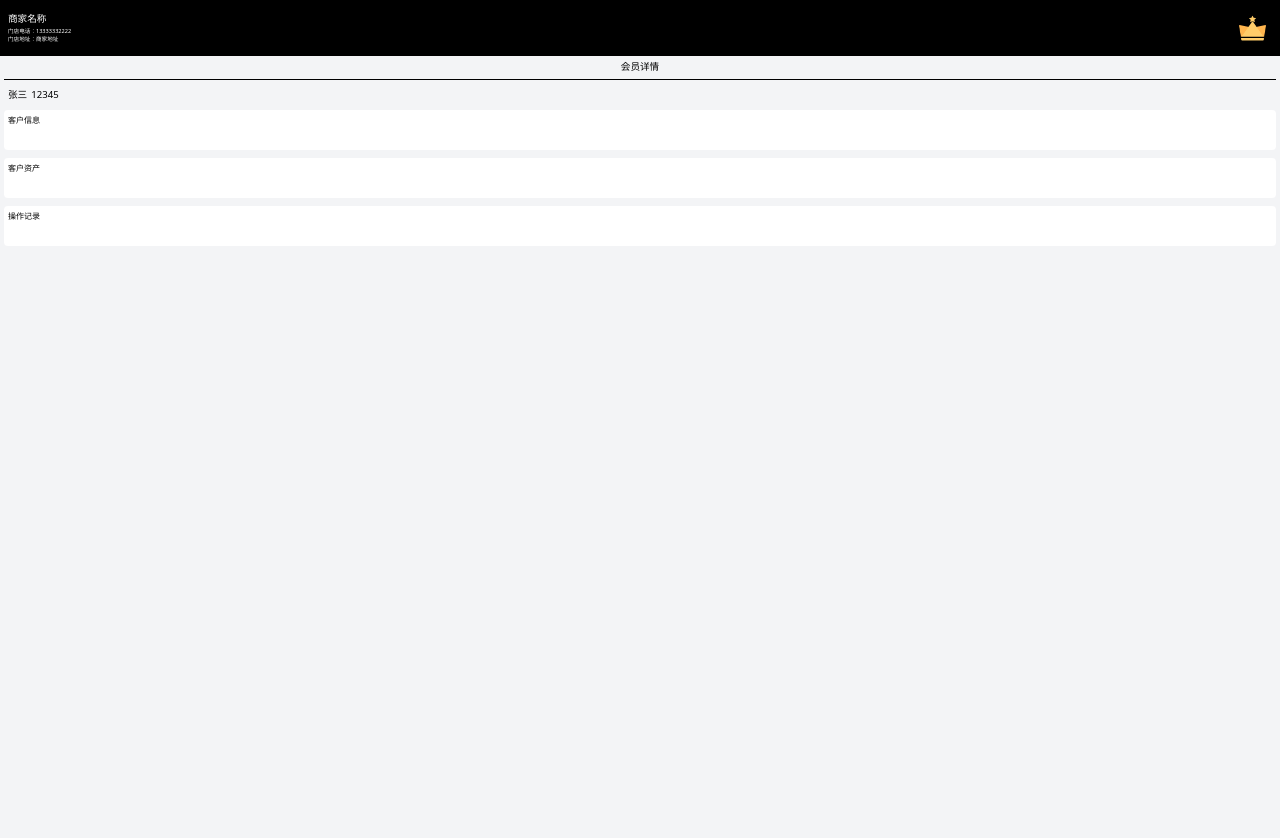
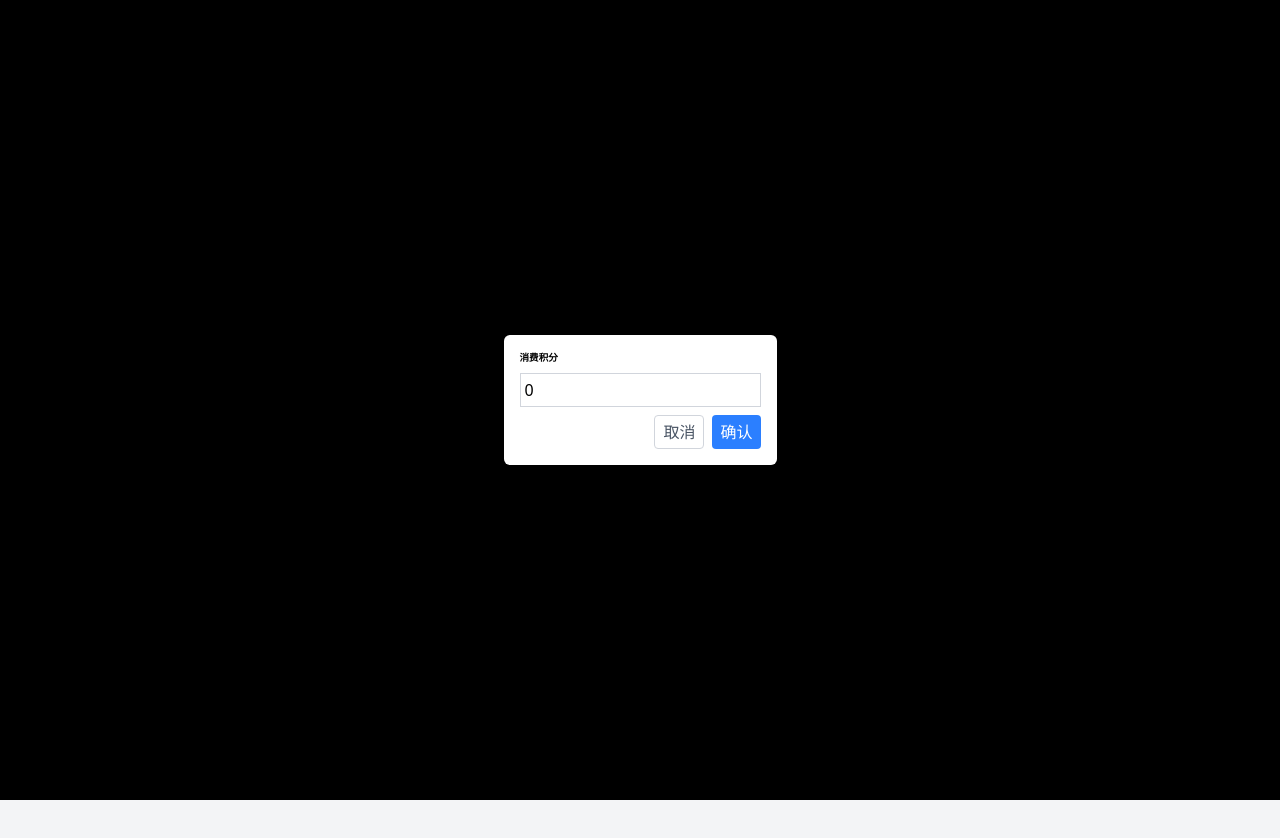
Before and after one commit to zzzpeifeng/common_tools_h5, a Vue app: page /#/offlineStore/member-detail in a window 1280 px wide. Shown: the top 838 px of the page. Built offline with nearby package versions, Linux system fonts and the light colour scheme.

Commit message:
新增积分操作弹窗（未完成）

```diff
--- a/src/components/MemberDetail.vue
+++ b/src/components/MemberDetail.vue
@@ -1,5 +1,43 @@
 <script setup lang="ts">
+import { ref } from 'vue';
 
+  // 控制弹窗显示与隐藏
+  const showPopup = ref(true);
+  // 存储当前积分
+  // const currentPoints = ref(100);
+  // 存储要消费的积分
+  const pointsToConsume = ref(0);
+
+const logList = [
+    {
+      id: '001',
+      name: '张三',
+      date: '2025-05-02',
+      point: '100',
+      money: '100'
+    },
+    {
+      id: '002',
+      name: '李四',
+      date: '2025-05-02',
+      point: '100',
+      money: '100'
+    },
+    {
+      id: '003',
+      name: '王五',
+      date: '2025-05-02',
+      point: '100',
+      money: '100'
+    },
+    {
+      id: '004',
+      name: '赵六',
+      date: '2025-05-02',
+      point: '100',
+      money: '100'
+    }
+  ]
 </script>
 
 <template>
@@ -9,30 +47,82 @@
     </div>
 
     <div class="mt-2">
-      <div class="flex items-center">
-        <span class="text-[0.6rem] text-black px-1 font-light">张三</span>
-        <span class="text-[0.6rem] text-black font-light">12345</span>
-      </div>
-      <div class="bg-white h-10 rounded-sm my-2">
+<!--      <div class="flex items-center">-->
+<!--        <span class="text-[0.6rem] text-black px-1 font-light">张三</span>-->
+<!--        <span class="text-[0.6rem] text-black font-light">12345</span>-->
+<!--      </div>-->
+      <div class="bg-white h-11 rounded-sm my-2">
         <div class="flex items-center">
           <span class="text-[0.5rem] font-extralight text-black p-1">客户信息</span>
         </div>
-        <div class="flex items-center">
+        <div class="flex flex-row space-x-0.5">
+          <div class="flex flex-col flex-auto">
+            <span class="text-[0.4rem] px-1">张三</span>
+            <span class="text-[0.4rem] px-1">13223322233</span>
+          </div>
+          <div class="flex flex-col flex-auto">
+            <span class="text-gray-400 text-[0.4rem] px-1">加入日期</span>
+            <span class="text-[0.4rem] px-1">2025-05-02</span>
+          </div>
         </div>
       </div>
-      <div class="bg-white h-10 rounded-sm my-2">
+      <div class="bg-white h-11 rounded-sm my-2">
         <div class="flex items-center">
           <span class="text-[0.5rem] font-extralight text-black p-1">客户资产</span>
         </div>
-        <div class="flex items-center">
+        <div class="flex flex-row space-x-4">
+          <div class="flex flex-col flex-auto">
+            <span class="text-gray-400 text-[0.4rem] px-1">积分</span>
+            <span class="text-[0.4rem] px-1">100</span>
+          </div>
+          <div class="flex flex-auto justify-center items-center">
+            <button class="text-blue-400 px-1 border-1 rounded-xs w-10">消费积分</button>
+          </div>
         </div>
       </div>
 
-      <div class="bg-white h-10 rounded-sm my-2">
+      <!-- 弹窗 -->
+      <div v-if="showPopup" class="fixed inset-0 flex items-center justify-center bg-black bg-opacity-50">
+        <div class="bg-white p-4 rounded-md">
+          <h3 class="text-[0.6rem] font-semibold mb-2">消费积分</h3>
+          <input
+              type="number"
+              v-model="pointsToConsume"
+              class="border border-gray-300 p-1 mb-2 w-full"
+              placeholder="输入要消费的积分"
+          />
+          <div class="flex justify-end space-x-2">
+            <button
+                class="text-gray-600 px-2 py-1 border border-gray-300 rounded"
+                @click="showPopup = false"
+            >
+              取消
+            </button>
+            <button
+                class="text-white bg-blue-500 px-2 py-1 rounded"
+            >
+              确认
+            </button>
+          </div>
+        </div>
+      </div>
+
+      <!-- 积分操作记录 -->
+      <div class="bg-white overflow-auto rounded-sm my-2">
         <div class="flex items-center">
           <span class="text-[0.5rem] font-extralight text-black p-1">操作记录</span>
         </div>
         <div class="flex items-center">
+          <ul class="w-full pb-1">
+            <li v-for="(item,index) in logList" :key="index" class="flex flex-auto justify-between border-b-[0.5px] border-gray-300 px-1">
+              <div class="flex items-center py-1">
+                <span  class="text-[0.4rem] font-extralight text-black">积分消费{{ item.point }}点</span>
+              </div>
+              <div class="flex items-center">
+                <span class="text-gray-400 text-[0.4rem] font-extralight text-black">{{ item.date }}</span>
+              </div>
+            </li>
+          </ul>
         </div>
       </div>
     </div>
```
